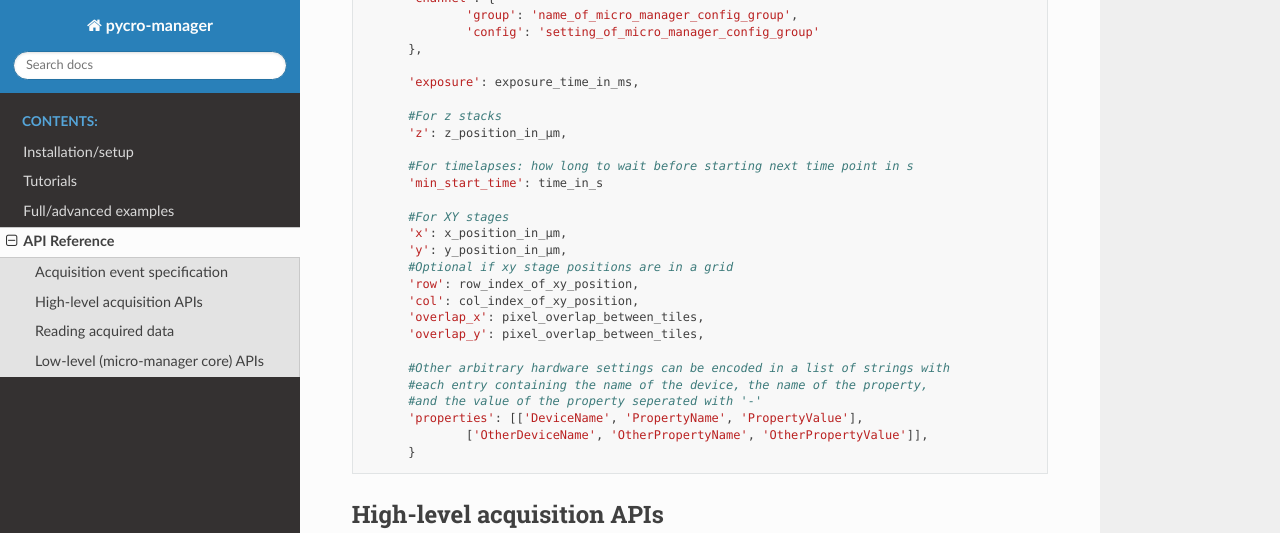
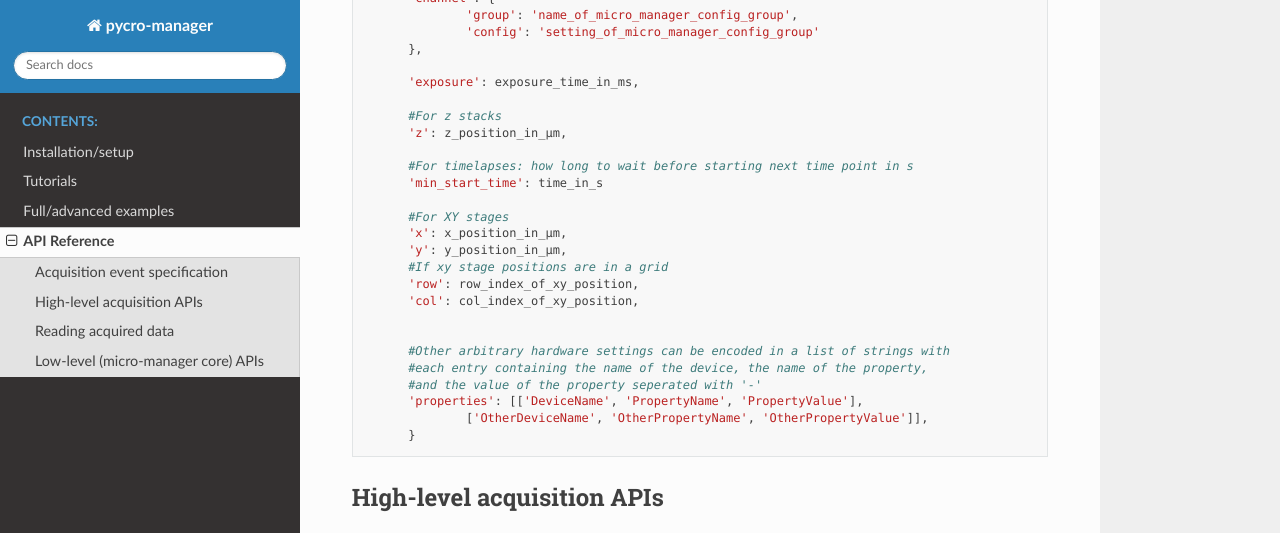
Before and after one commit to micro-manager/pycro-manager, a Sphinx documentation site: the page built from docs/source/apis.rst, in a window 1280 px wide and 900 px high, scrolled down 421 px, cut to the strip 0-533 px from the top of the window. Built offline with Sphinx 7.4.7 and the Read the Docs theme 2.0.0, drawn with Linux system fonts in a browser that asks for light colours.

Commit message:
one more little change

```diff
--- a/docs/source/apis.rst
+++ b/docs/source/apis.rst
@@ -35,11 +35,10 @@ The following shows all possible fields in an acquisition event (not all of whic
 	#For XY stages
 	'x': x_position_in_µm,
 	'y': y_position_in_µm,
-	#Optional if xy stage positions are in a grid
+	#If xy stage positions are in a grid
 	'row': row_index_of_xy_position,
 	'col': col_index_of_xy_position,
-	'overlap_x': pixel_overlap_between_tiles,
-	'overlap_y': pixel_overlap_between_tiles,
+
 
 	#Other arbitrary hardware settings can be encoded in a list of strings with
 	#each entry containing the name of the device, the name of the property,
```
